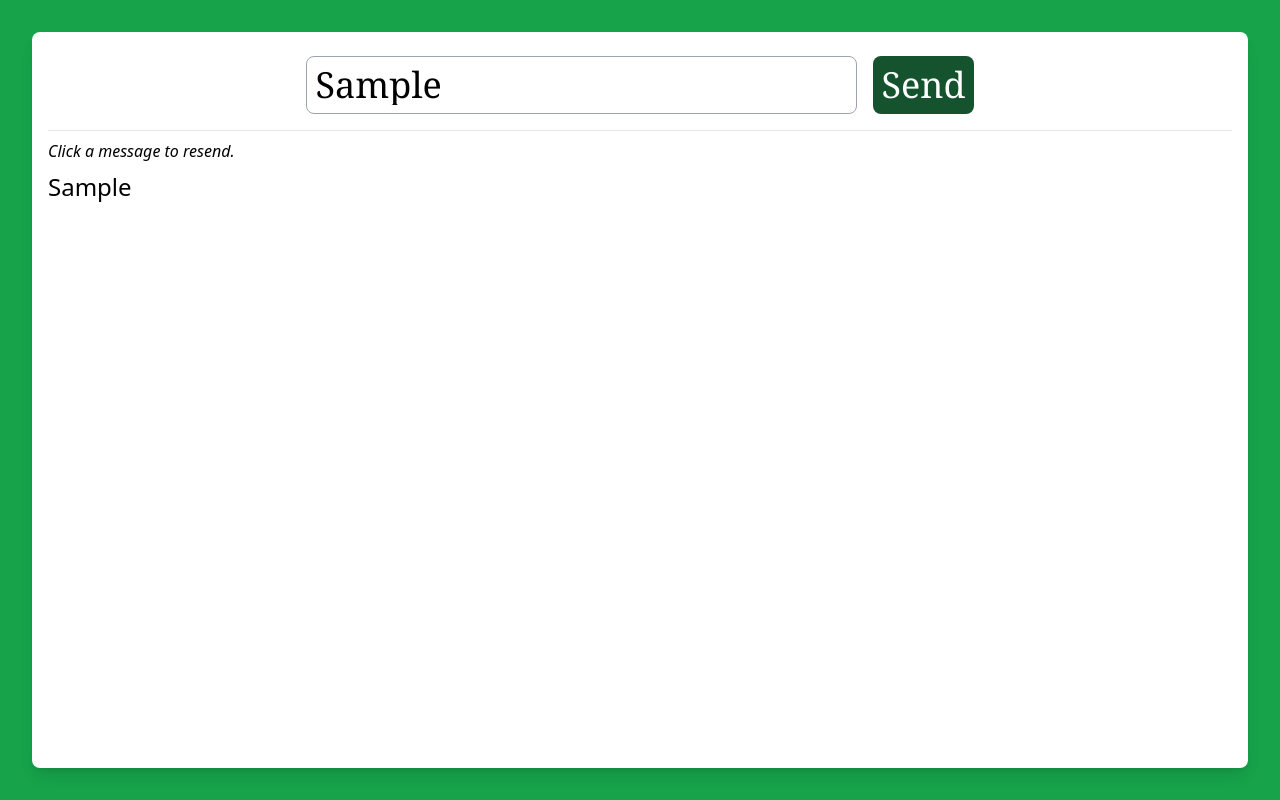
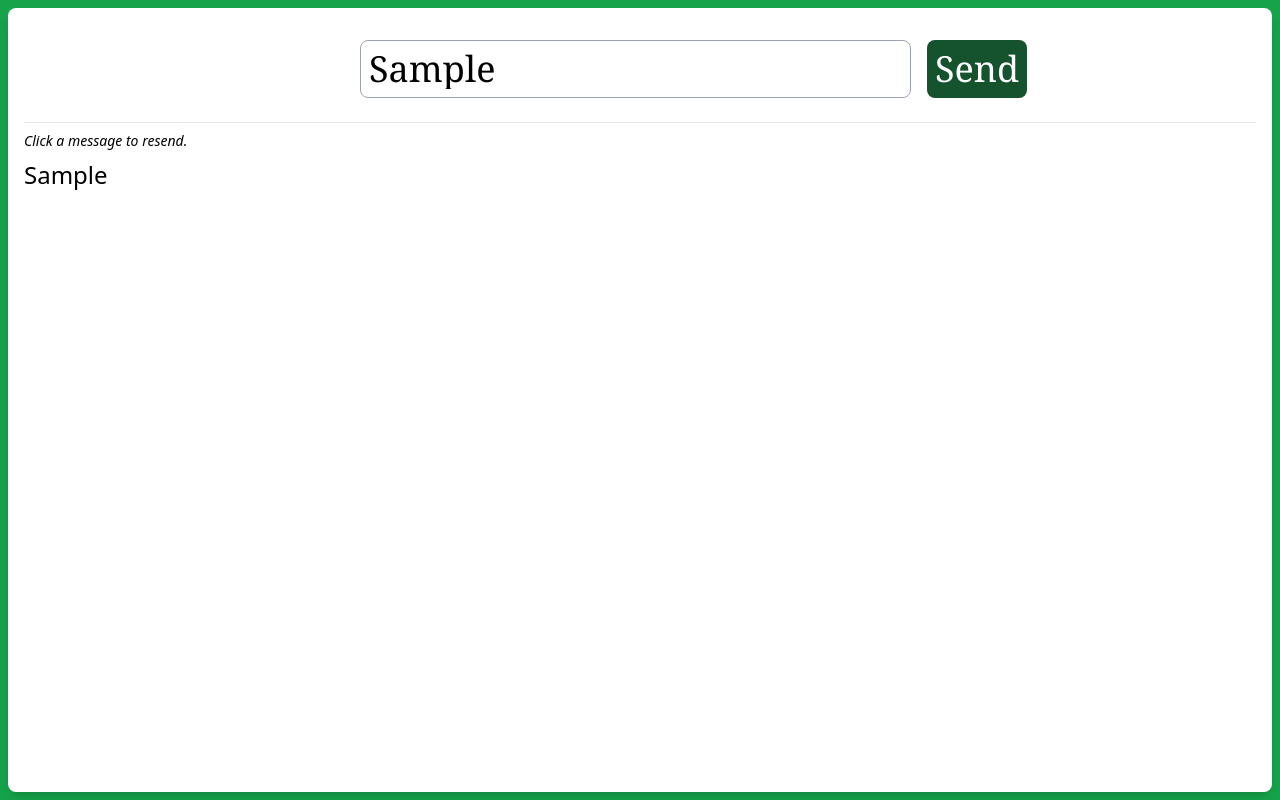
Before and after one commit to oscarlaird/wordship, a SvelteKit app in the folder app/: page /play in a window 1280 px wide. Both pictures are taken after typing "Sample" into the empty fields and a click on the button "Send". Built offline with nearby package versions, Linux system fonts and the light colour scheme; no server answers.

Commit message:
reverse messages, mobile size

```diff
--- a/app/src/routes/Comm.svelte
+++ b/app/src/routes/Comm.svelte
@@ -45,24 +45,25 @@
     });
 
 </script>
-
-<div class="h-screen w-screen flex flex-col justify-center items-center bg-green-600 p-8">
+<div class="h-screen w-screen flex flex-col justify-center items-center bg-green-600 p-2">
     <div class="card bg-white p-4 rounded-lg shadow-lg flex flex-col flex-1 w-full h-full overflow-y-scroll gap-2">
-        <div class="text-4xl font-serif flex flex-row justify-center">
+        <div class="text-2xl md:text-4xl font-serif flex flex-row justify-center w-full p-2">
+            <div class="flex flex-row flex-1 max-w-xl">
                 <input bind:value={new_message} type="text" placeholder="Type a word..."
-                class="border border-gray-400 p-2 m-2 rounded-lg"
+                    class="border border-gray-400 p-2 m-2 rounded-lg flex-1"
                 />
-            <button class="bg-green-900 text-white p-2 m-2 rounded-lg"
+                <button class="bg-green-900 text-white p-2 m-2 rounded-lg whitespace-nowrap"
                     on:click = {() => {
                         messages = [...messages, new_message];
                         signalingServer.send(JSON.stringify({ sessionName: sessionName, signalData: new_message }));
                     }}
                 >Send</button>
             </div>
+        </div>
         <hr>
-        <i>Click a message to resend.</i>
-        {#each messages as message}
-            <div class="text-2xl"
+        <i class="text-sm">Click a message to resend.</i>
+        {#each [...messages].reverse() as message}
+            <div class="text-lg md:text-2xl break-words"
                 on:click={() => {
                     new_message = message;
                 }}
```
Lines whose indentation alone changed are shown as unchanged.
